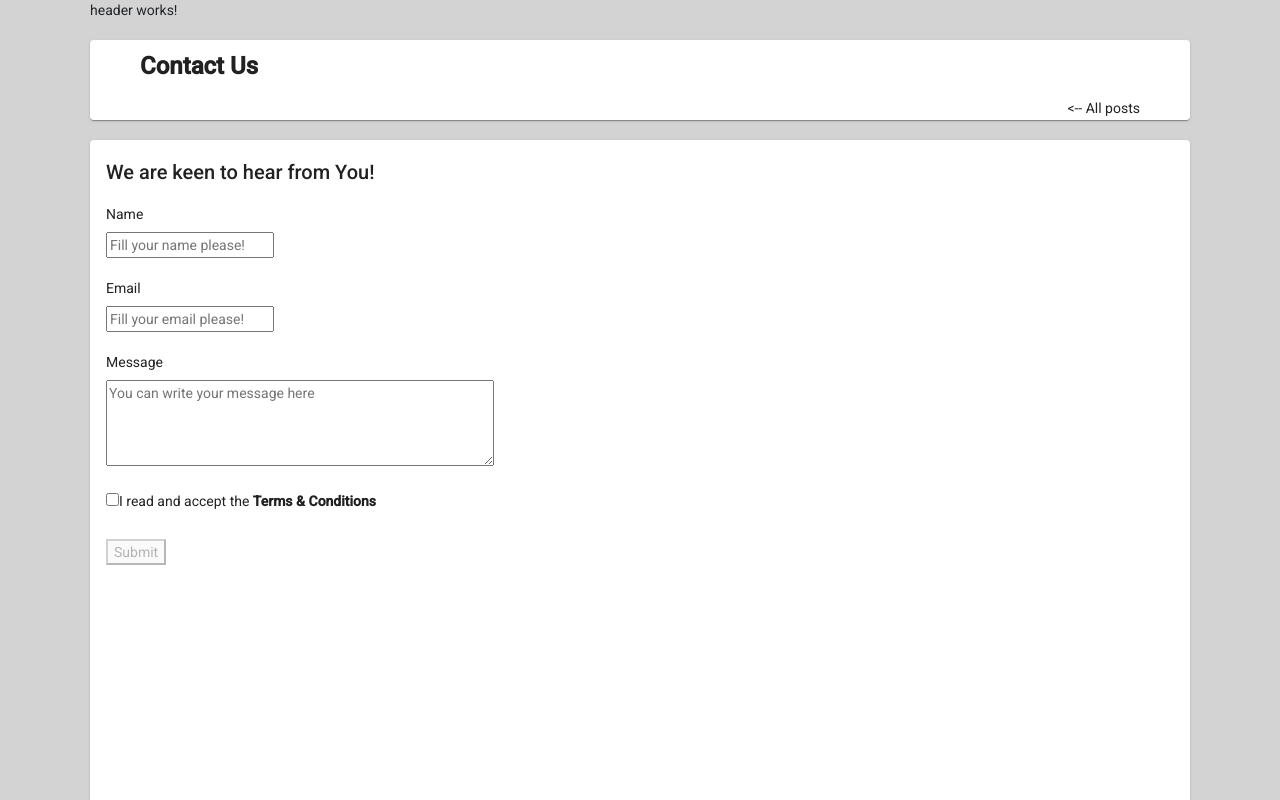
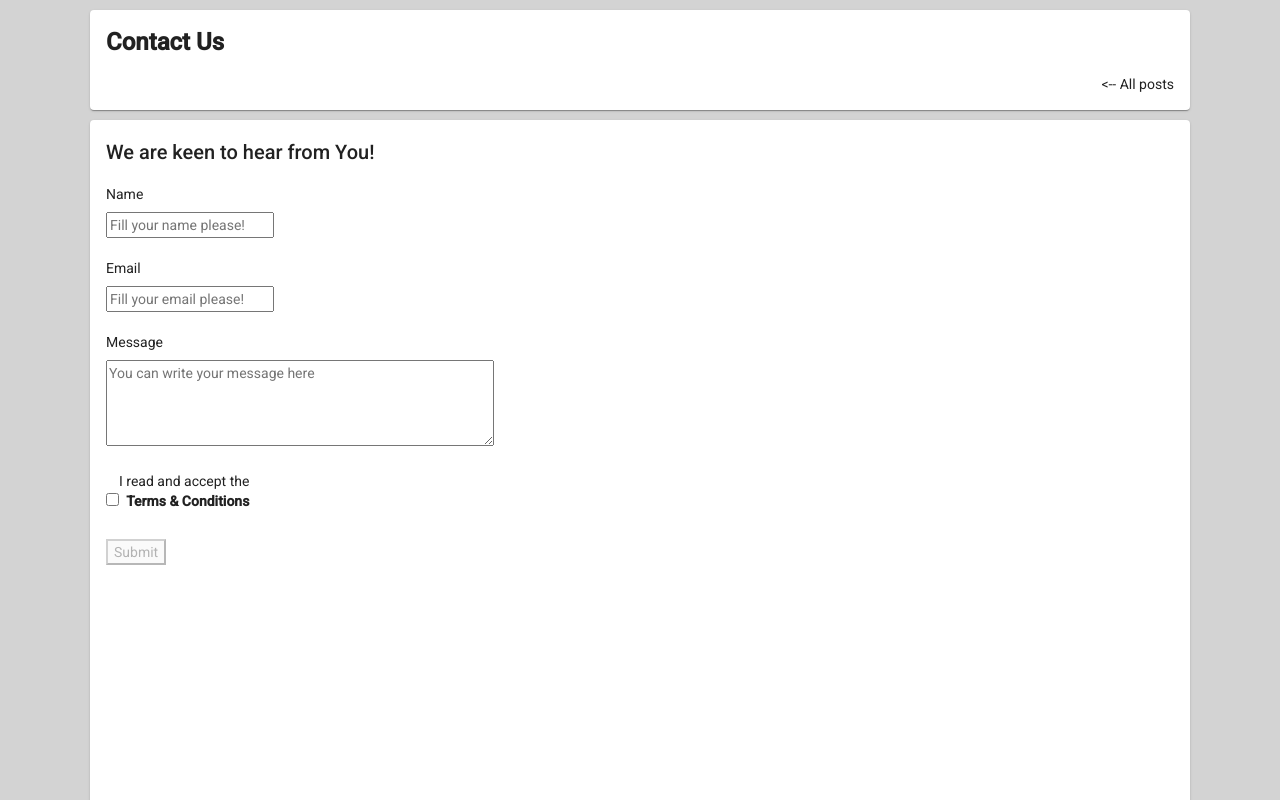
Before and after one commit to SanyiToth/simple-blog-angular, an Angular app: page /contact in a window 1280 px wide. Shown: the top 800 px of the page. Built offline with nearby package versions, Linux system fonts and the light colour scheme.

Commit message:
header works with content projection on every component

```diff
--- a/src/app/core/components/header/header.component.css
+++ b/src/app/core/components/header/header.component.css
@@ -0,0 +1,3 @@
+mat-card {
+  margin: 10px auto;
+}
--- a/src/app/core/components/header/header.component.html
+++ b/src/app/core/components/header/header.component.html
@@ -1 +1,6 @@
-<p>header works!</p>
+<mat-card>
+  <ng-content select="h1"></ng-content>
+  <ng-content select="h3"></ng-content>
+  <ng-content select="a"></ng-content>
+  <ng-content select=".header-content"></ng-content>
+</mat-card>
--- a/src/app/features/contact/contact.component.css
+++ b/src/app/features/contact/contact.component.css
@@ -1,16 +1,9 @@
-
-.header {
-  padding: 10px 50px;
-  height: 80px;
-  margin: 20px auto;
-}
 
 h1 {
-  font-family: 'Roboto', sans-serif;
   font-weight: bolder;
 }
 
-.header a {
+a {
   width: 100%;
   display: flex;
   justify-content: flex-end;
@@ -60,7 +53,7 @@ textarea.ng-valid.ng-touched {
 
 .mat-card-form a {
   text-decoration: none;
-  color:inherit;
+  color: inherit;
   font-weight: bolder;
 
 }
--- a/src/app/features/contact/contact.component.html
+++ b/src/app/features/contact/contact.component.html
@@ -1,9 +1,7 @@
-<app-header></app-header>
-<mat-card class="header">
+<app-header>
   <h1>Contact Us</h1>
   <a routerLink=""><-- All posts</a>
-</mat-card>
-
+</app-header>
 
 <mat-card class="mat-card-form">
   <div *ngIf="errorAlert" class="error-alert">
--- a/src/app/features/posts/post-details/post-details.component.css
+++ b/src/app/features/posts/post-details/post-details.component.css
@@ -29,7 +29,7 @@ mat-card {
   margin: 10px 0;
 }
 
-.header-mat-card {
+.header-content {
   display: flex;
   justify-content: space-around;
 }
--- a/src/app/features/posts/post-details/post-details.component.html
+++ b/src/app/features/posts/post-details/post-details.component.html
@@ -1,4 +1,3 @@
-<app-header></app-header>
 <div *ngIf="errorMessage then errorTpl;else noErrorTpl"></div>
 
 <ng-template #errorTpl>
@@ -10,18 +9,15 @@
 </ng-template>
 
 <ng-template #noErrorTpl>
-  <mat-card>
-    <mat-card-header>
-      <mat-card-title>
-        <h1>{{post?.title}}</h1>
-      </mat-card-title>
-    </mat-card-header>
-    <mat-card-content class="header-mat-card">
+  <app-header>
+    <h1>{{post?.title}}</h1>
+    <div class="header-content">
       <p>Id:{{post?.id}}</p>
       <p>Author:{{post?.author}}</p>
       <a routerLink=""><-- All posts</a>
-    </mat-card-content>
-  </mat-card>
+    </div>
+  </app-header>
+
 
   <mat-card>
     <mat-card-content class="body-mat-card">
@@ -30,6 +26,6 @@
     </mat-card-content>
   </mat-card>
 
-  <app-comment-container  [postId]="id"></app-comment-container>
+  <app-comment-container [postId]="id"></app-comment-container>
   <app-comment-form-container [postId]="id"></app-comment-form-container>
 </ng-template>
--- a/src/app/features/posts/posts.component.html
+++ b/src/app/features/posts/posts.component.html
@@ -1,9 +1,7 @@
-<app-header></app-header>
-<mat-card class="header">
-  <mat-card-title><h1>Blog Project</h1></mat-card-title>
-  <mat-card-content><h3>This is the best app for people with apps.</h3></mat-card-content>
-</mat-card>
-
+<app-header>
+  <h1>Blog Project</h1>
+  <h3>This is the best app for people with apps.</h3>
+</app-header>
 
 
 <div *ngIf="errorMessage==='';then success else error"></div>
```
Also changed, not shown: src/mocks/db.json.
